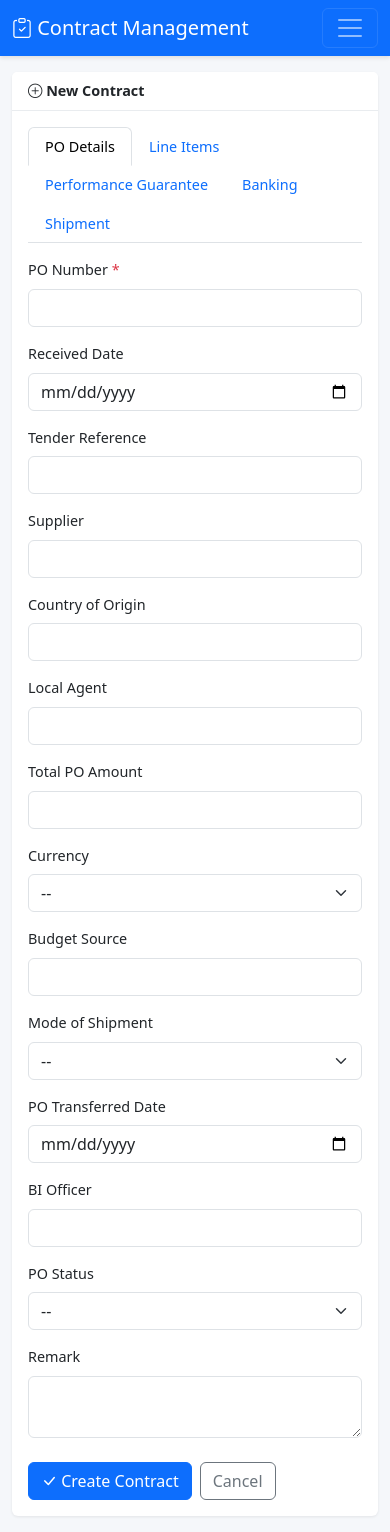
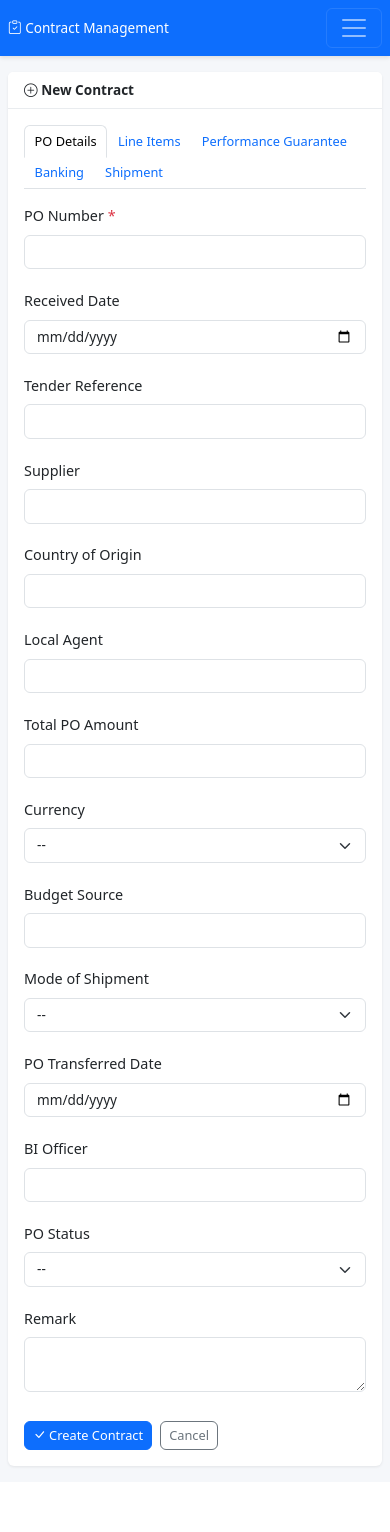
Before and after one commit to oftana72/contract-mgmt, a Flask app: page /pos/new in a window 390 px wide. After the commit the page ends 1468 px from the top, so only its background shows below. Run offline with Flask 3, Linux system fonts and the light colour scheme; a user stored in the database is signed in; data that the repository does not hold is empty; some libraries are stand-ins or nearby versions.

Commit message:
Mobile-responsive layout for Android phone access

```diff
--- a/static/style.css
+++ b/static/style.css
@@ -6,3 +6,18 @@ body { background: #f5f7fa; font-size: .9rem; }
 .table td { vertical-align: middle; }
 .badge { font-size: .75rem; }
 pre { border-radius: 6px; }
+
+/* Mobile responsiveness */
+.table-responsive { overflow-x: auto; -webkit-overflow-scrolling: touch; }
+@media (max-width: 768px) {
+  .navbar-brand { font-size: .85rem; }
+  .card-header { font-size: .85rem; }
+  .table td, .table th { white-space: nowrap; font-size: .75rem; padding: .35rem; }
+  .container-fluid { padding-left: .5rem; padding-right: .5rem; }
+  .btn { font-size: .8rem; padding: .25rem .5rem; }
+  input, select, textarea { font-size: .85rem !important; }
+  .nav-tabs .nav-link { font-size: .8rem; padding: .35rem .6rem; }
+  .row.g-3 > [class*="col-"] { padding-bottom: .3rem; }
+  .pagination { flex-wrap: wrap; }
+  .year-summary .col-md-2 { width: 33.33%; }
+}
```
Also changed, not shown: templates/po_list.html (+7 -0 lines).
